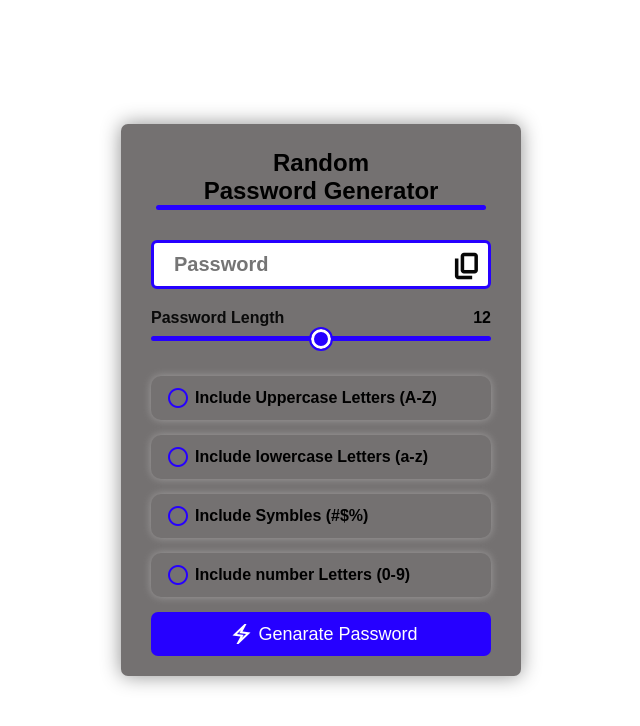
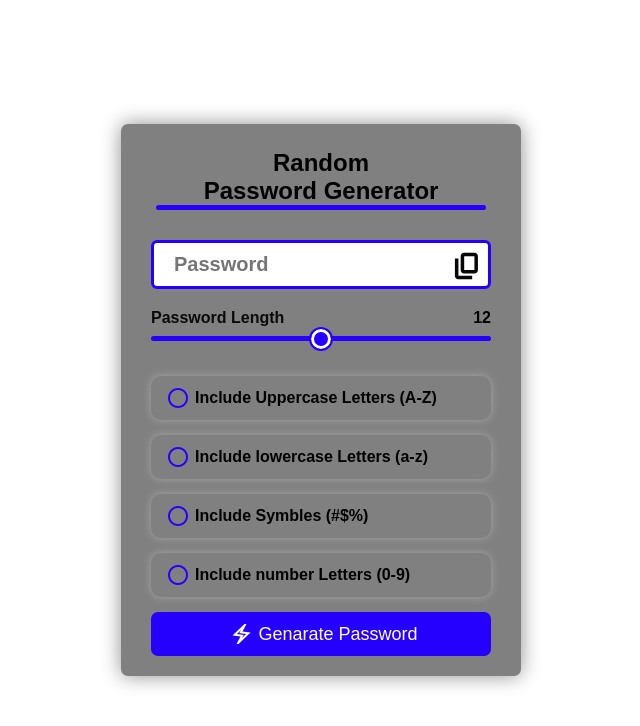
Before and after one commit to Dilshan7704/Pasword-Generator, a plain HTML site: page index.html in a window 1280 px wide. Shown: the whole page, without its empty margins (319-959 px from the left). Drawn offline with nearby package versions, Linux system fonts and the light colour scheme.

Commit message:
modified  style.css

```diff
--- a/style.css
+++ b/style.css
@@ -14,7 +14,7 @@ body{
 }
 
 .container{
-    background-color: rgb(116, 113, 113);
+    background-color: rgb(128, 128, 128);
     padding: 10px 30px;
     width: 400px;
     box-shadow: 0 0 20px rgb(143, 143, 143);
```
